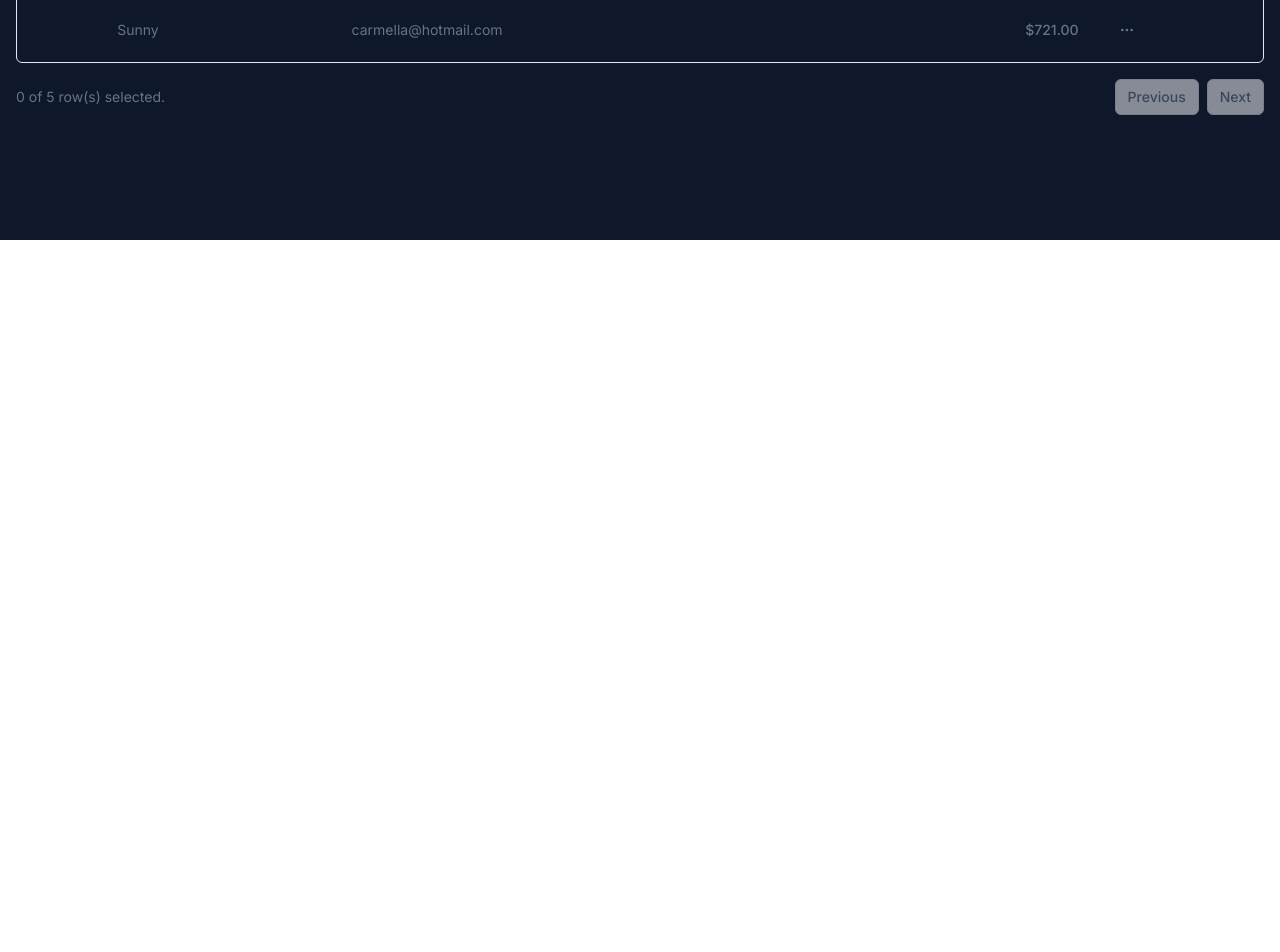
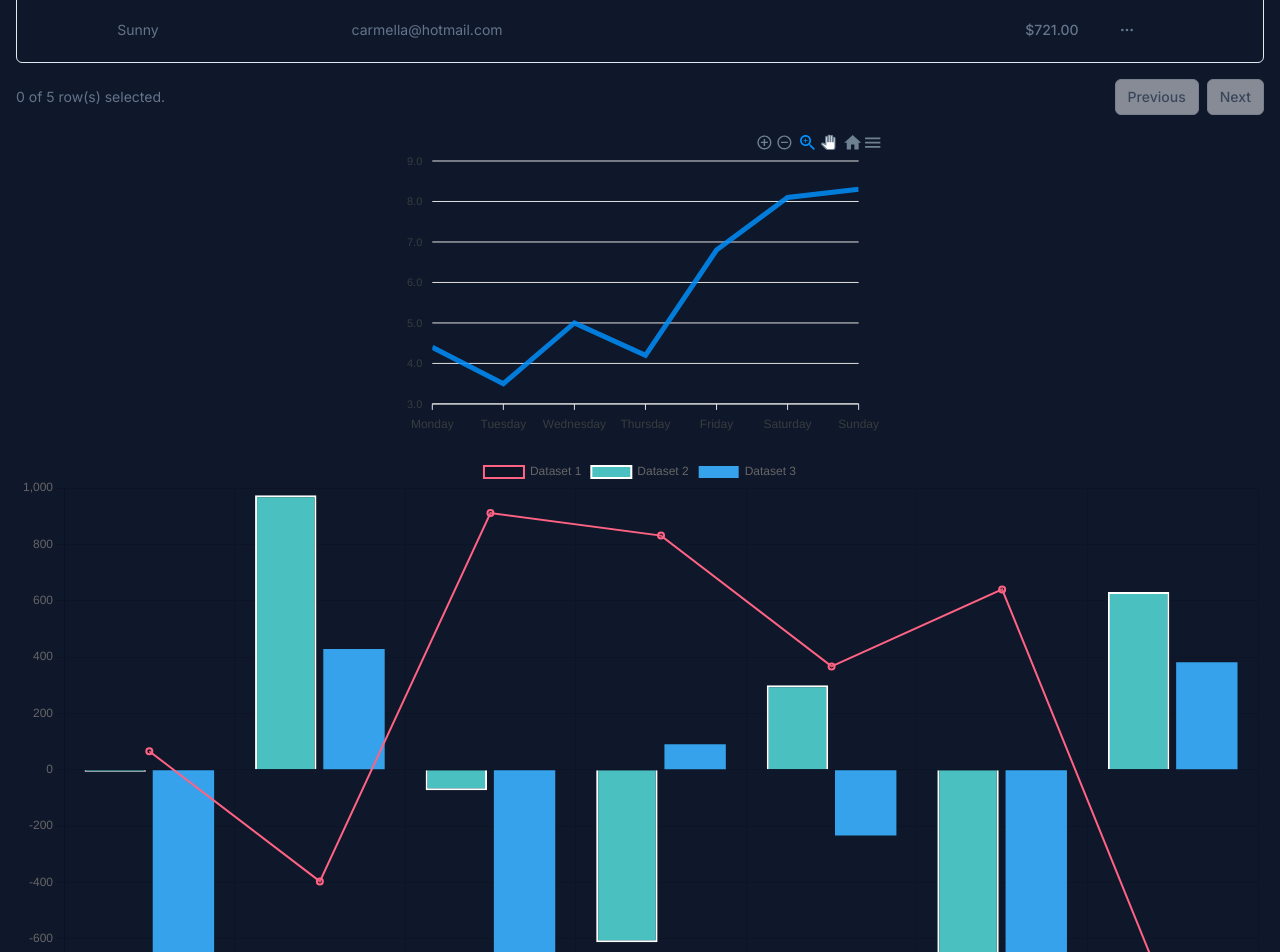
Before and after one commit to AlexanderNorup/Semesterproject-7, a Next.js app in the folder brazil/: page / in a window 1280 px wide. Shown: the part 560-1512 px from the top of the page. Before the commit the page ends 800 px from the top, so only its background shows below. Built offline with nearby package versions, Linux system fonts and the light colour scheme.

Commit message:
Added things and graphs

```diff
--- a/brazil/app/page.tsx
+++ b/brazil/app/page.tsx
@@ -1,5 +1,8 @@
+import ChartDemo from "@/components/ChartDemo";
+import ChartTable from "@/components/ChartTable";
 import { DataTableDemo } from "@/components/DataTableDemo";
 import Field from "@/components/Field";
+import MyChart from "@/components/MyChart";
 import Offer from "@/components/Offer";
 
 export default function Home() {
@@ -15,6 +18,8 @@ export default function Home() {
         </h1>
         <div className="text-slate-500 m-4">
           <DataTableDemo />
+          <MyChart />
+          <ChartDemo />
         </div>
       </div>
     </div>
--- a/brazil/components/Chart.tsx
+++ /dev/null
@@ -1,7 +0,0 @@
-import React from "react";
-
-const Chart = () => {
-  return <div>Chart</div>;
-};
-
-export default Chart;
--- /dev/null
+++ b/brazil/components/ChartDemo.tsx
@@ -0,0 +1,64 @@
+"use client";
+import React from "react";
+import {
+  Chart as ChartJS,
+  LinearScale,
+  CategoryScale,
+  BarElement,
+  PointElement,
+  LineElement,
+  Legend,
+  Tooltip,
+  LineController,
+  BarController,
+} from "chart.js";
+import { Chart } from "react-chartjs-2";
+import { faker } from "@faker-js/faker";
+
+ChartJS.register(
+  LinearScale,
+  CategoryScale,
+  BarElement,
+  PointElement,
+  LineElement,
+  Legend,
+  Tooltip,
+  LineController,
+  BarController
+);
+
+const labels = ["January", "February", "March", "April", "May", "June", "July"];
+
+export const data = {
+  labels,
+  datasets: [
+    {
+      type: "line" as const,
+      label: "Dataset 1",
+      borderColor: "rgb(255, 99, 132)",
+      borderWidth: 2,
+      fill: false,
+      data: labels.map(() => faker.datatype.number({ min: -1000, max: 1000 })),
+    },
+    {
+      type: "bar" as const,
+      label: "Dataset 2",
+      backgroundColor: "rgb(75, 192, 192)",
+      data: labels.map(() => faker.datatype.number({ min: -1000, max: 1000 })),
+      borderColor: "white",
+      borderWidth: 2,
+    },
+    {
+      type: "bar" as const,
+      label: "Dataset 3",
+      backgroundColor: "rgb(53, 162, 235)",
+      data: labels.map(() => faker.datatype.number({ min: -1000, max: 1000 })),
+    },
+  ],
+};
+
+export function ChartDemo() {
+  return <Chart type="bar" data={data} />;
+}
+
+export default ChartDemo;
--- /dev/null
+++ b/brazil/components/ChartTable.jsx
@@ -0,0 +1,85 @@
+"use client";
+import React from "react";
+import Chart from "react-apexcharts";
+import ReactDOM from "react-dom";
+import dynamic from "next/dynamic";
+const ApexChart = dynamic(() => import("react-apexcharts"), { ssr: false });
+
+const ChartTable = () => {
+
+
+    this.state = {
+      series: [
+        {
+          name: "Website Blog",
+          type: "column",
+          data: [440, 505, 414, 671, 227, 413, 201, 352, 752, 320, 257, 160],
+        },
+        {
+          name: "Social Media",
+          type: "line",
+          data: [23, 42, 35, 27, 43, 22, 17, 31, 22, 22, 12, 16],
+        },
+      ],
+      options: {
+        chart: {
+          height: 350,
+          type: "line",
+        },
+        stroke: {
+          width: [0, 4],
+        },
+        title: {
+          text: "Traffic Sources",
+        },
+        dataLabels: {
+          enabled: true,
+          enabledOnSeries: [1],
+        },
+        labels: [
+          "01 Jan 2001",
+          "02 Jan 2001",
+          "03 Jan 2001",
+          "04 Jan 2001",
+          "05 Jan 2001",
+          "06 Jan 2001",
+          "07 Jan 2001",
+          "08 Jan 2001",
+          "09 Jan 2001",
+          "10 Jan 2001",
+          "11 Jan 2001",
+          "12 Jan 2001",
+        ],
+        xaxis: {
+          type: "datetime",
+        },
+        yaxis: [
+          {
+            title: {
+              text: "Website Blog",
+            },
+          },
+          {
+            opposite: true,
+            title: {
+              text: "Social Media",
+            },
+          },
+        ],
+      },
+    };
+  }
+
+  return(
+    <div id="chart">
+      <ReactApexChart
+        options={this.state.options}
+        series={this.state.series}
+        type="line"
+        height={350}
+      />
+    </div>;
+  )
+};
+
+export default ChartTable;
--- /dev/null
+++ b/brazil/components/MyChart.tsx
@@ -0,0 +1,41 @@
+"use client";
+import React, { useState } from "react";
+import Chart from "react-apexcharts";
+
+export default function MyChart() {
+  const [options, setOptions] = useState({
+    chart: {
+      id: "line-chart",
+    },
+    xaxis: {
+      categories: [
+        "Monday",
+        "Tuesday",
+        "Wednesday",
+        "Thursday",
+        "Friday",
+        "Saturday",
+        "Sunday",
+      ],
+    },
+  });
+  const [series, setSeries] = useState([
+    {
+      name: "Hours of Sleep",
+      data: [4.4, 3.5, 5.0, 4.2, 6.8, 8.1, 8.3],
+    },
+  ]);
+
+  return (
+    <div className="chart">
+      <Chart options={options} series={series} type="line" />
+
+      <style jsx>{`
+        .chart {
+          width: 500px;
+          margin: auto;
+        }
+      `}</style>
+    </div>
+  );
+}
--- a/brazil/package.json
+++ b/brazil/package.json
@@ -16,12 +16,17 @@
     "@radix-ui/react-select": "^2.0.0",
     "@radix-ui/react-slot": "^1.0.2",
     "@tanstack/react-table": "^8.10.7",
+    "apexcharts": "^3.44.2",
+    "chart.js": "^4.4.1",
     "class-variance-authority": "^0.7.0",
     "clsx": "^2.0.0",
     "date-fns": "^2.30.0",
+    "faker": "^6.6.6",
     "lucide-react": "^0.292.0",
     "next": "14.0.1",
     "react": "^18",
+    "react-apexcharts": "^1.4.1",
+    "react-chartjs-2": "^5.2.0",
     "react-day-picker": "^8.9.1",
     "react-dom": "^18",
     "react-icons": "^4.11.0",
@@ -29,6 +34,7 @@
     "tailwindcss-animate": "^1.0.7"
   },
   "devDependencies": {
+    "@faker-js/faker": "^8.3.1",
     "@types/node": "^20",
     "@types/react": "^18",
     "@types/react-dom": "^18",
```
Also changed, not shown: brazil/tsconfig.json (+7 -1 lines), 1 other file (tests, documents, lock files or other folders).
